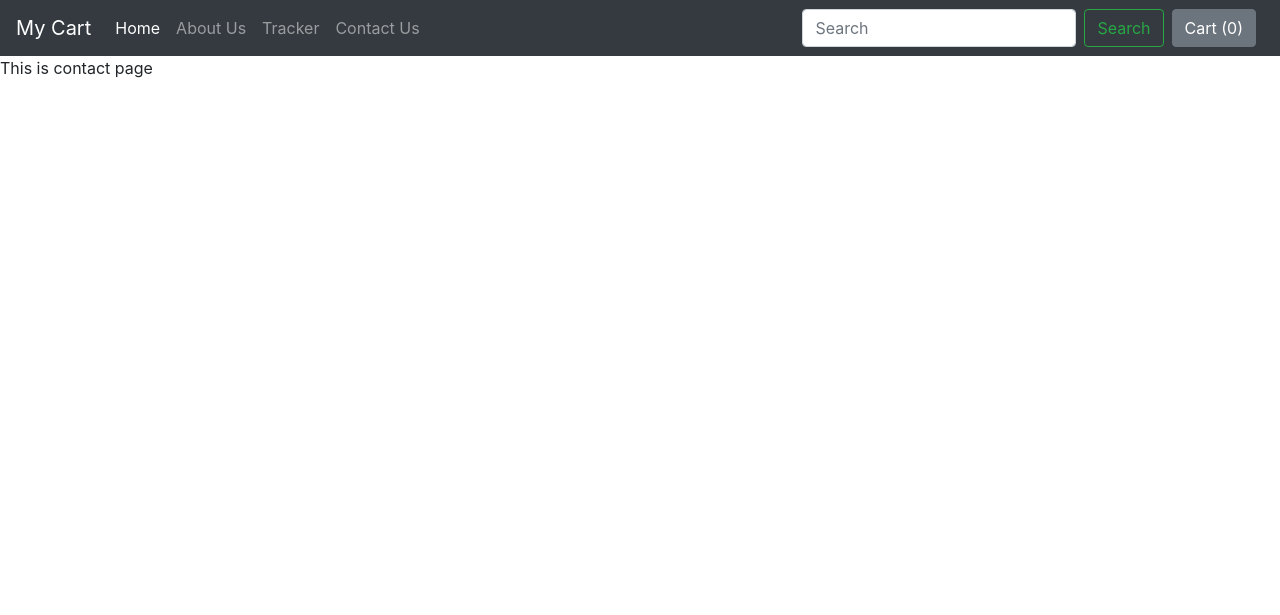
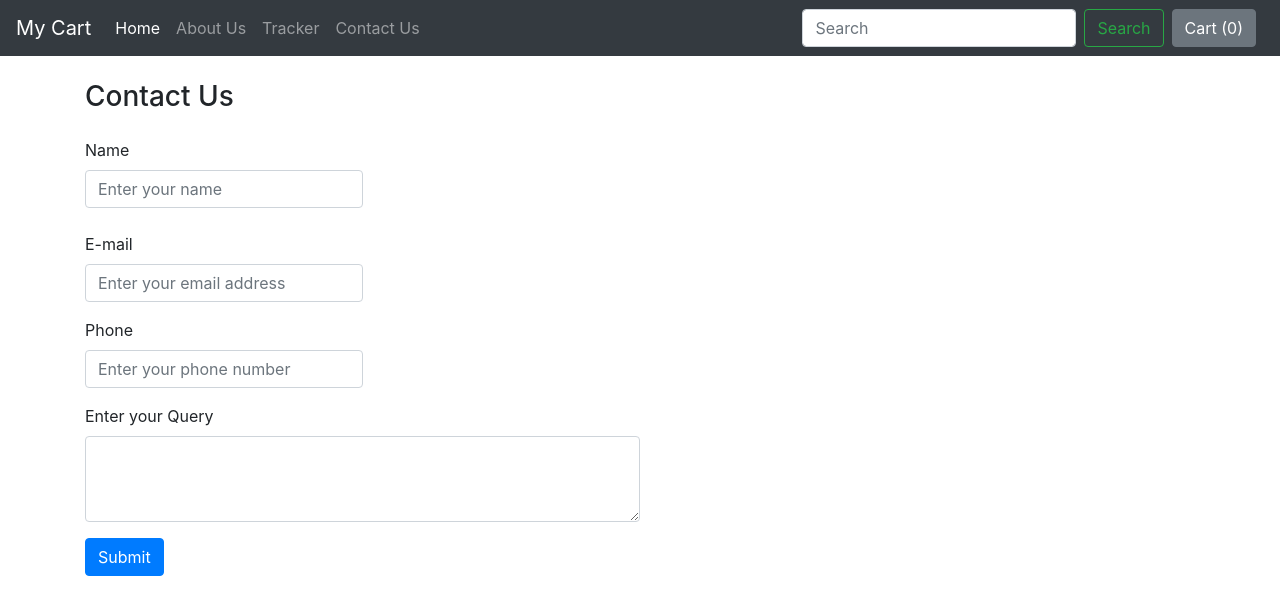
Before and after one commit to Rashid-Hussain-CSE/MyCart, a Django app: page /shop/contact/ in a window 1280 px wide. Shown: the top 615 px of the page. Run offline with Django 3.2, Linux system fonts and the light colour scheme; some libraries are stand-ins or nearby versions.

Commit message:
Contact page added with db

```diff
--- a/shop/admin.py
+++ b/shop/admin.py
@@ -1,6 +1,7 @@
 from django.contrib import admin
 
 # Register your models here.
-from .models import Product
+from .models import Product, Contact
 
 admin.site.register(Product)
+admin.site.register(Contact)
--- a/shop/templates/shop/basic.html
+++ b/shop/templates/shop/basic.html
@@ -49,6 +49,32 @@
     <script src="https://cdnjs.cloudflare.com/ajax/libs/popper.js/1.14.6/umd/popper.min.js" integrity="sha384-wHAiFfRlMFy6i5SRaxvfOCifBUQy1xHdJ/yoi7FRNXMRBu5WHdZYu1hA6ZOblgut" crossorigin="anonymous"></script>
     <script src="https://stackpath.bootstrapcdn.com/bootstrap/4.2.1/js/bootstrap.min.js" integrity="sha384-B0UglyR+jN6CkvvICOB2joaf5I4l3gm9GU6Hc1og6Ls7i6U/mkkaduKaBhlAXv9k" crossorigin="anonymous"></script>
 
-  {% block js %} {% endblock %}
+ <script>
+   console.log('working');
+   if(localStorage.getItem('cart')==null){
+     var cart = {};
+   }
+   else{
+     cart = JSON.parse(localStorage.getItem('cart'));
+     document.getElementById('cart').innerHTML = Object.keys(cart).length;
+   }
+   $('.cart').click(function(){
+     var idstr = this.id.toString();
+     if(cart[idstr]!=undefined){
+       cart[idstr] = cart[idstr] + 1;
+       console.log(cart);
+     }
+     else{
+       cart[idstr] = 1;
+       console.log(cart);
+     }
+     localStorage.setItem('cart', JSON.stringify(cart));
+     document.getElementById('cart').innerHTML = Object.keys(cart).length;
+   });
+   $('#popcart').popover()
+
+   document.getElementById("popcart").setAttribute('data-content','<h6>cart</h6>')
+
+</script>
   </body>
 </html>
--- a/shop/templates/shop/contact.html
+++ b/shop/templates/shop/contact.html
@@ -1,3 +1,26 @@
 {% extends 'shop/basic.html' %}
 {% block title %} Contact {% endblock %}
-{% block body %} This is contact page{% endblock %}
+{% block body %}
+<div class="container my-4">
+<h3>Contact Us </h3>
+<form action="/shop/contact/" method="post"> {% csrf_token %}
+  <div class="form-group my-4" >
+    <label for="exampleFormControlInput1">Name</label>
+    <input type="text" class="form-control w-25" id="name" name="name" placeholder="Enter your name">
+  </div>
+  <div class="form-group">
+    <label for="exampleFormControlInput1">E-mail</label>
+    <input type="email" class="form-control w-25" id="email" name="email" placeholder="Enter your email address">
+  </div>
+  <div class="form-group">
+    <label for="exampleFormControlInput1">Phone</label>
+    <input type="tel" class="form-control w-25" id="phone" name="phone" placeholder="Enter your phone number">
+  </div>
+  <div class="form-group">
+    <label for="exampleFormControlTextarea1">Enter your Query</label>
+    <textarea class="form-control w-50" id="desc" name="desc" rows="3"></textarea>
+  </div>
+  <button type="submit" class="btn btn-primary">Submit</button>
+</form>
+</div>
+{% endblock %}
--- a/shop/views.py
+++ b/shop/views.py
@@ -1,5 +1,5 @@
 from django.shortcuts import render
-from .models import Product
+from .models import Product, Contact
 from django.http import HttpResponse
 from math import ceil
 
@@ -13,6 +13,13 @@ def about(request):
     return render(request,'shop/about.html')
 
 def contact(request):
+    if request.method=="POST":
+        _name = request.POST.get('name','')
+        _email = request.POST.get('email','')
+        _phone = request.POST.get('phone','')
+        _desc = request.POST.get('desc','')
+        contact = Contact(name=_name, email=_email, phone=_phone, desc=_desc)
+        contact.save()
     return render(request,'shop/contact.html')
 
 def tracker(request):
```
Also changed, not shown: shop/models.py (+10 -0 lines), shop/templates/shop/index.html (+2 -28 lines), db.sqlite3, shop/migrations/0004_contact.py (added).
